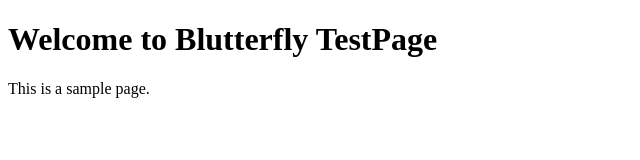
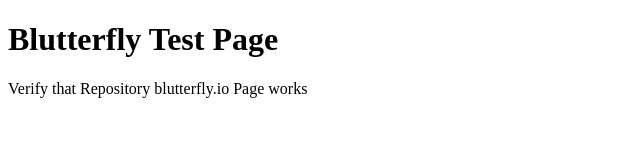
Before and after one commit to blutterfly/blutterfly.github.io, a plain HTML site: page index.html in a window 1280 px wide. Shown: the whole page, without its empty margins (0-640 px from the left). Drawn offline with Linux system fonts and the light colour scheme.

Commit message:
Update index.html

```diff
--- a/index.html
+++ b/index.html
@@ -6,7 +6,7 @@
     <title>Blutterfly</title>
 </head>
 <body>
-    <h1>Welcome to Blutterfly TestPage</h1>
-    <p>This is a sample page.</p>
+    <h1>Blutterfly Test Page</h1>
+    <p>Verify that Repository blutterfly.io Page works</p>
 </body>
 </html>
```
